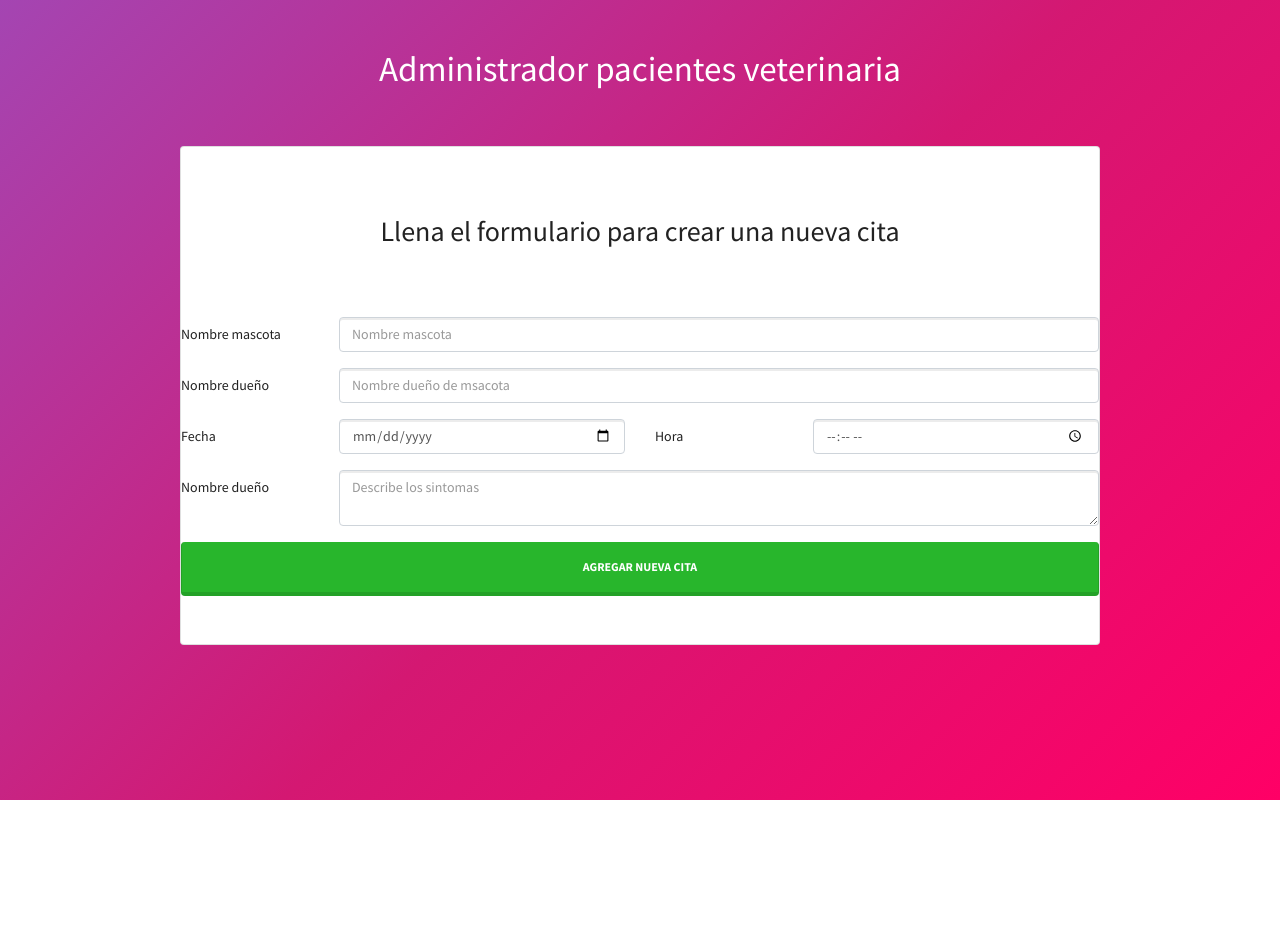
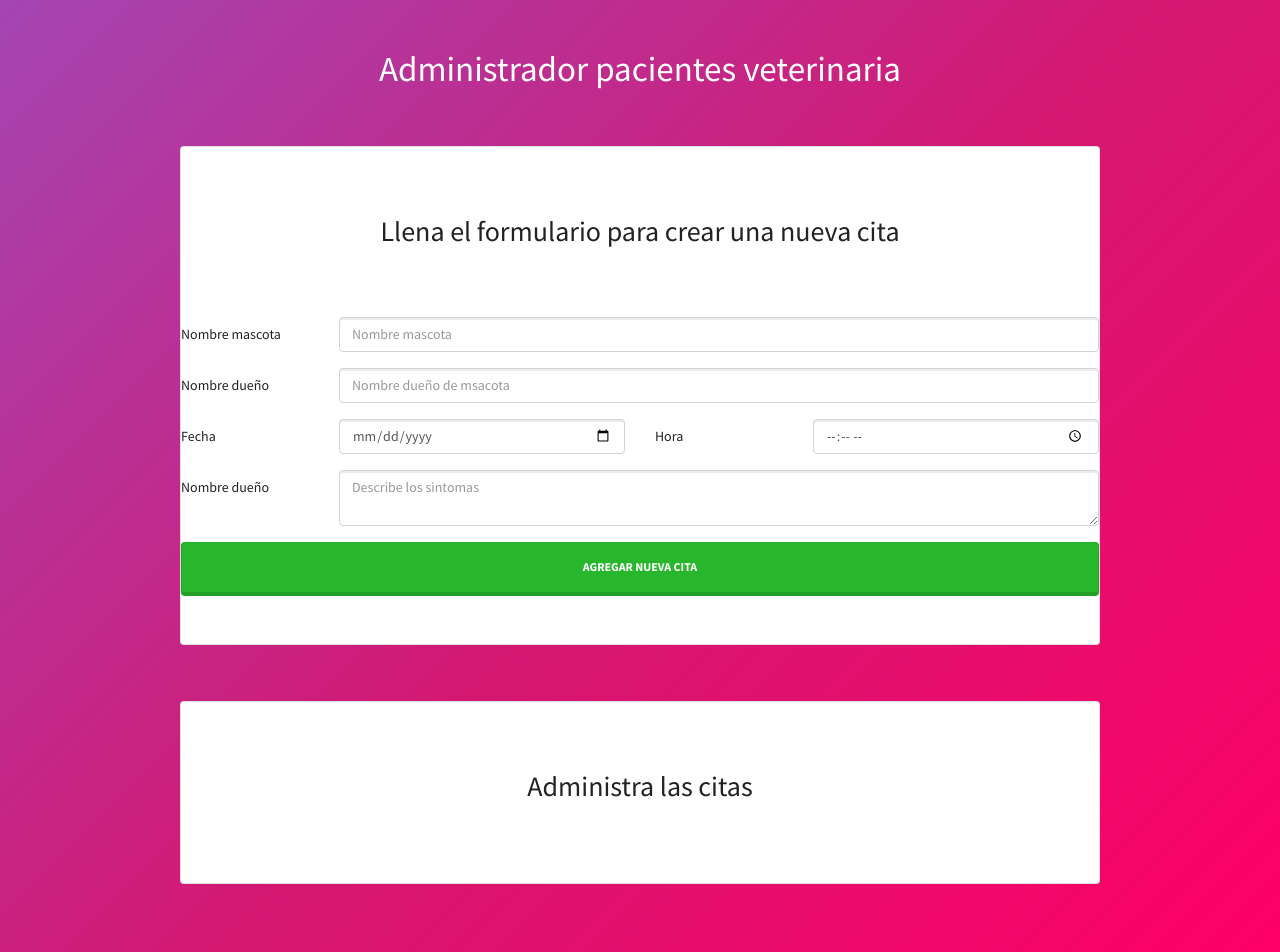
Before and after one commit to rbeltranmontijo/pacientesveterinaria, a React (Create React App) app: page / in a window 1280 px wide. Shown: the top 952 px of the page. Before the commit the page ends 800 px from the top, so only its background shows below. Built offline with nearby package versions, Linux system fonts and the light colour scheme.

Commit message:
lista de citas y elimar citas

```diff
--- a/src/App.js
+++ b/src/App.js
@@ -2,6 +2,7 @@
 import "./bootstrap.min.css";
 import Header from "./components/Header";
 import NuevaCita from "./components/NuevaCita";
+import ListaCitas from "./components/ListaCitas";
 
 class App extends Component {
   state = {
@@ -18,6 +19,18 @@
     });
   };
 
+  // Eliminar las citas del state
+  eliminarCita = id => {
+    // tomar unacopia del state
+    const citasActuales = [...this.state.citas];
+
+    //utilizar filter para sacar el elemento del arreglo
+    const citas = citasActuales.filter(cita => cita.id !== id);
+
+    //actualizar el satate
+    this.setState({ citas: citas });
+  };
+
   render() {
     return (
       <div className="container">
@@ -26,6 +39,12 @@
           <div className="col-md-10 mx-auto">
             <NuevaCita crearNuevaCita={this.crearNuevaCita} />
           </div>
+          <div className="mt-5 col-md-10 mx-auto">
+            <ListaCitas
+              citas={this.state.citas}
+              eliminarCita={this.eliminarCita}
+            />
+          </div>
         </div>
       </div>
     );
--- /dev/null
+++ b/src/components/Cita.js
@@ -0,0 +1,28 @@
+import React from "react";
+
+const Cita = ({ cita, eliminarCita }) => (
+  <div className="media mt-3">
+    <div className="media-body">
+      <h3 className="mt-0">{cita.mascota}</h3>
+      <p className="card-text">
+        <span>Nombre Dueño: </span> {cita.propietario}
+      </p>
+      <p className="card-text">
+        <span>Fecha: </span> {cita.fecha}
+      </p>
+      <p className="card-text">
+        <span>Hora: </span> {cita.hora}
+      </p>
+      <p className="card-text">
+        <span>Sintomas: </span>
+      </p>
+      <p className="card-text">{cita}</p>
+
+      <button className="btn btn-danger" onClick={() => eliminarCita(cita.id)}>
+        Borrar &times;
+      </button>
+    </div>
+  </div>
+);
+
+export default Cita;
--- /dev/null
+++ b/src/components/ListaCitas.js
@@ -0,0 +1,17 @@
+import React from "react";
+import Cita from "./Cita";
+
+const ListaCitas = ({ citas, eliminarCita }) => (
+  <div className="card mt-2 py-5">
+    <div className="card-body">
+      <h2 className="card-title text-center">Administra las citas</h2>
+      <div className="lista-citas">
+        {citas.map(citas => (
+          <Cita key={citas.id} cita={citas} eliminarCita={eliminarCita} />
+        ))}
+      </div>
+    </div>
+  </div>
+);
+
+export default ListaCitas;
--- a/src/components/NuevaCita.js
+++ b/src/components/NuevaCita.js
@@ -1,5 +1,16 @@
 import React from "react";
 import uuid from "uuid";
+
+const stateInicial = {
+  cita: {
+    mascota: "",
+    propietario: "",
+    fecha: "",
+    hora: "",
+    sintomas: ""
+  },
+  error: false
+};
 
 class NuevaCita extends React.Component {
   state = {
@@ -47,16 +58,17 @@
     }
     // generar objeto con los datos
     const nuevaCita = { ...this.state.cita };
-    nuevaCita.id = uuid;
+    nuevaCita.id = uuid();
 
     // agregar la cita al state de App
     this.props.crearNuevaCita(nuevaCita);
+
+    this.setState({
+      ...stateInicial
+    });
   };
 
   render() {
-    // extraer valor del state
-    const { error } = this.state.error;
-
     return (
       <div className="card mt-5 py-5">
         <div className="card-body">
```
